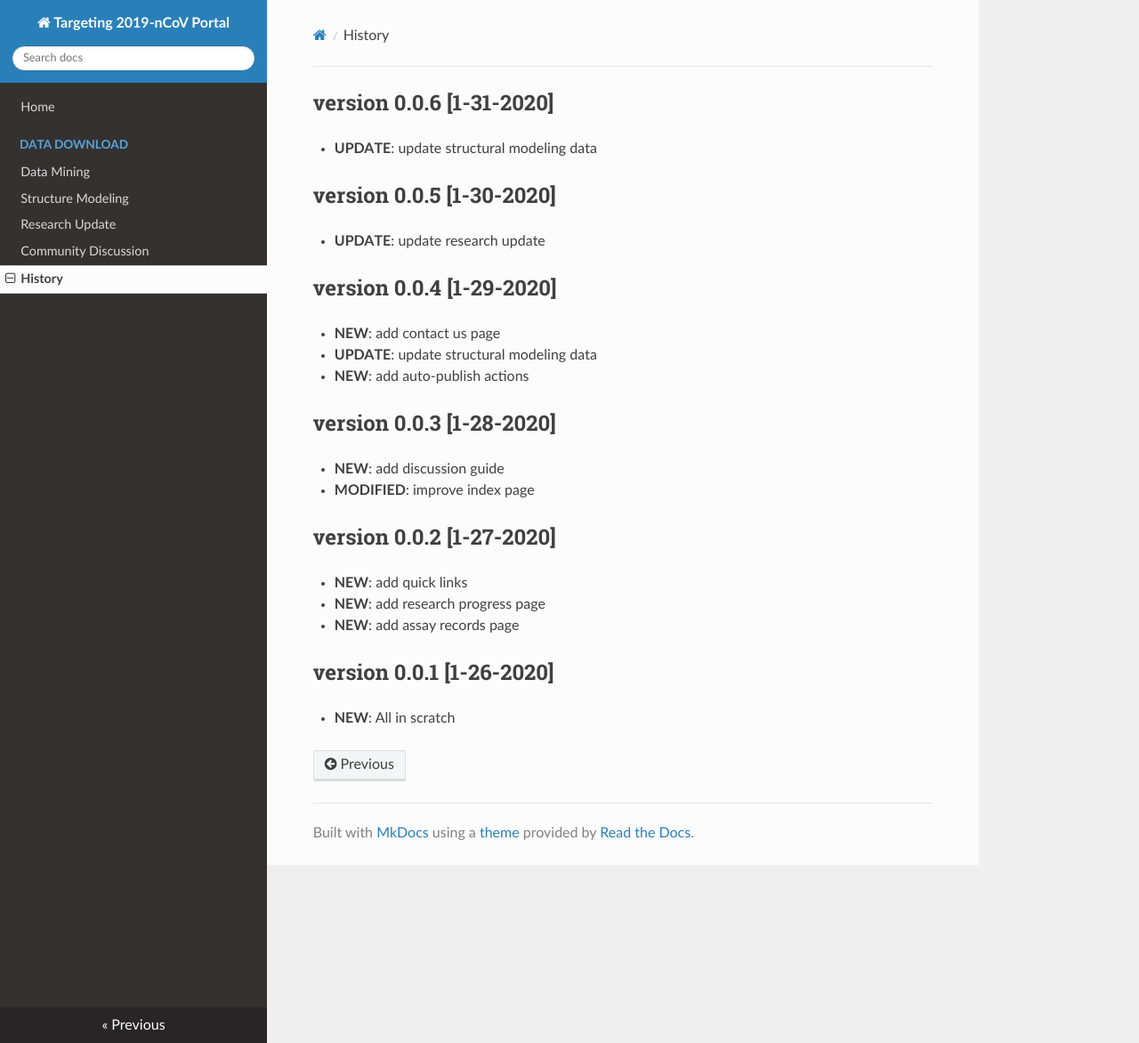
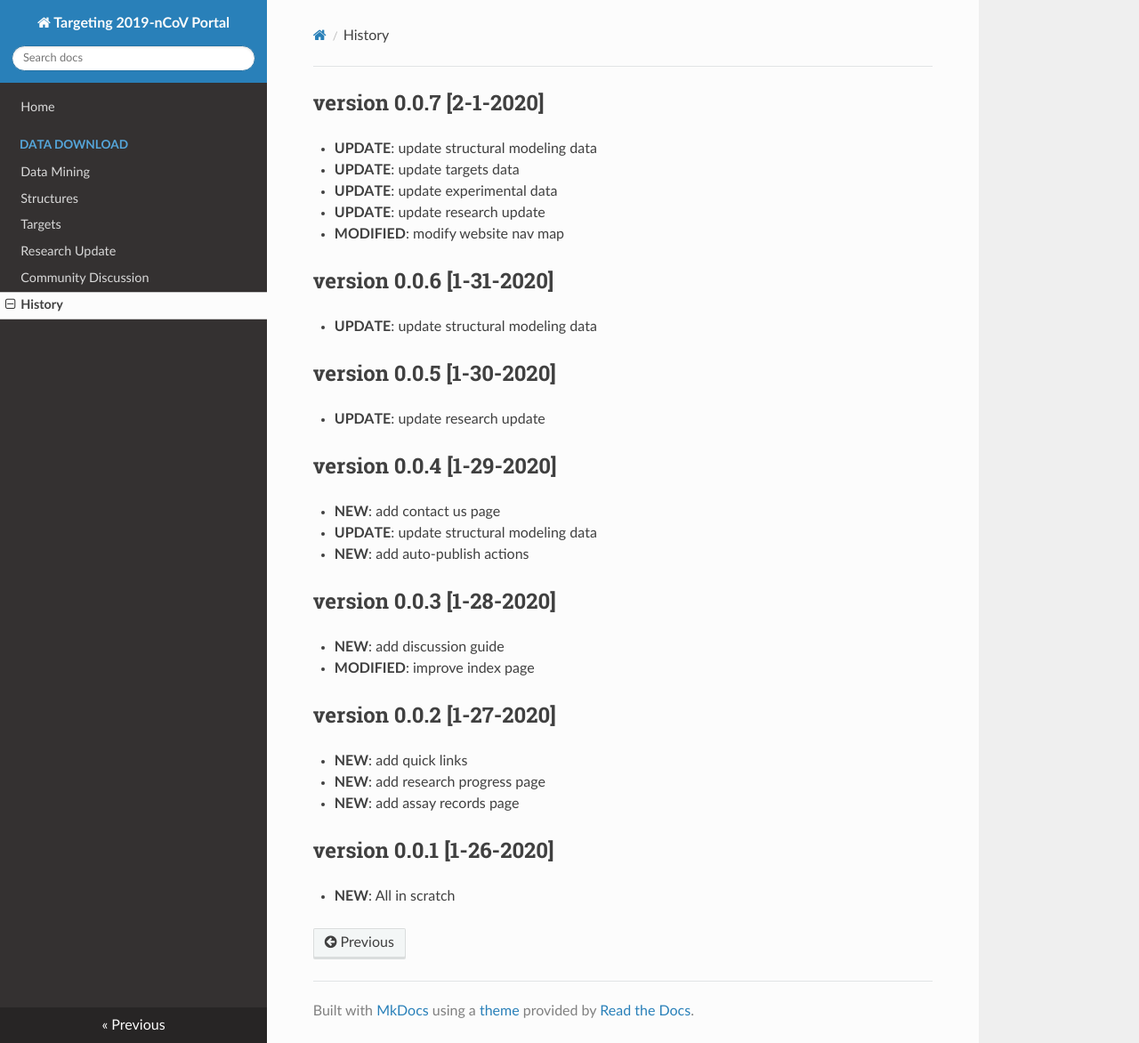
Before and after one commit to GHDDI-AILab/Targeting2019-nCoV, an MkDocs documentation site: the page built from docs/history.md, in a window 1280 px wide and 1172 px high. Shown: the whole window at 89% size. Built offline with MkDocs 1.6.1, drawn with Linux system fonts in a browser that asks for light colours; nearby versions of some CDN libraries.

Commit message:
## version 0.0.7 [2-1-2020] * **UPDATE**: update structural modeling data * **UPDATE**: update targets data * **UPDATE**: update experimental data * **UPDATE**: update research update * **MODIFIED**: modify website nav map

```diff
--- a/docs/history.md
+++ b/docs/history.md
@@ -1,3 +1,10 @@
+## version 0.0.7 [2-1-2020]
+* **UPDATE**: update structural modeling data
+* **UPDATE**: update targets data
+* **UPDATE**: update experimental data
+* **UPDATE**: update research update
+* **MODIFIED**: modify website nav map
+
 ## version 0.0.6 [1-31-2020]
 * **UPDATE**: update structural modeling data
 
--- a/mkdocs.yml
+++ b/mkdocs.yml
@@ -12,7 +12,8 @@ nav:
     - Home: index.md
     - Data Download:
       - Data Mining: CoV_Experiment_Data.md
-      - Structure Modeling: nCov_Structural_Modeling.md
+      - Structures: nCov_Structures.md
+      - Targets: nCov_Targets.md
       - Research Update: research_progress.md
     - Community Discussion: contact_us.md
     - History: history.md
```
Also changed, not shown: docs/CoV_Experiment_Data.md (+3 -7 lines), docs/nCov_Structures.md (renamed from docs/nCov_Structural_Modeling.md, +0 -28 lines), docs/nCov_Targets.md (added, +23 -0 lines).
